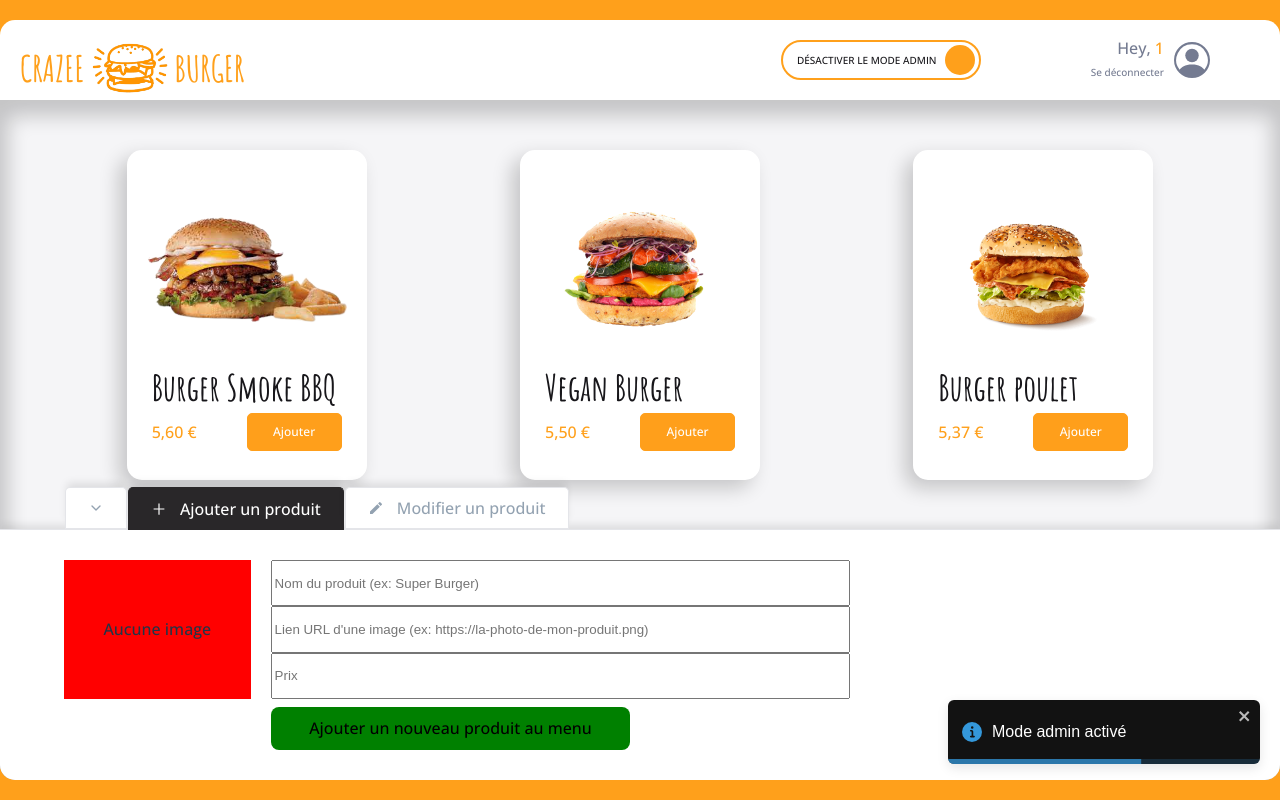
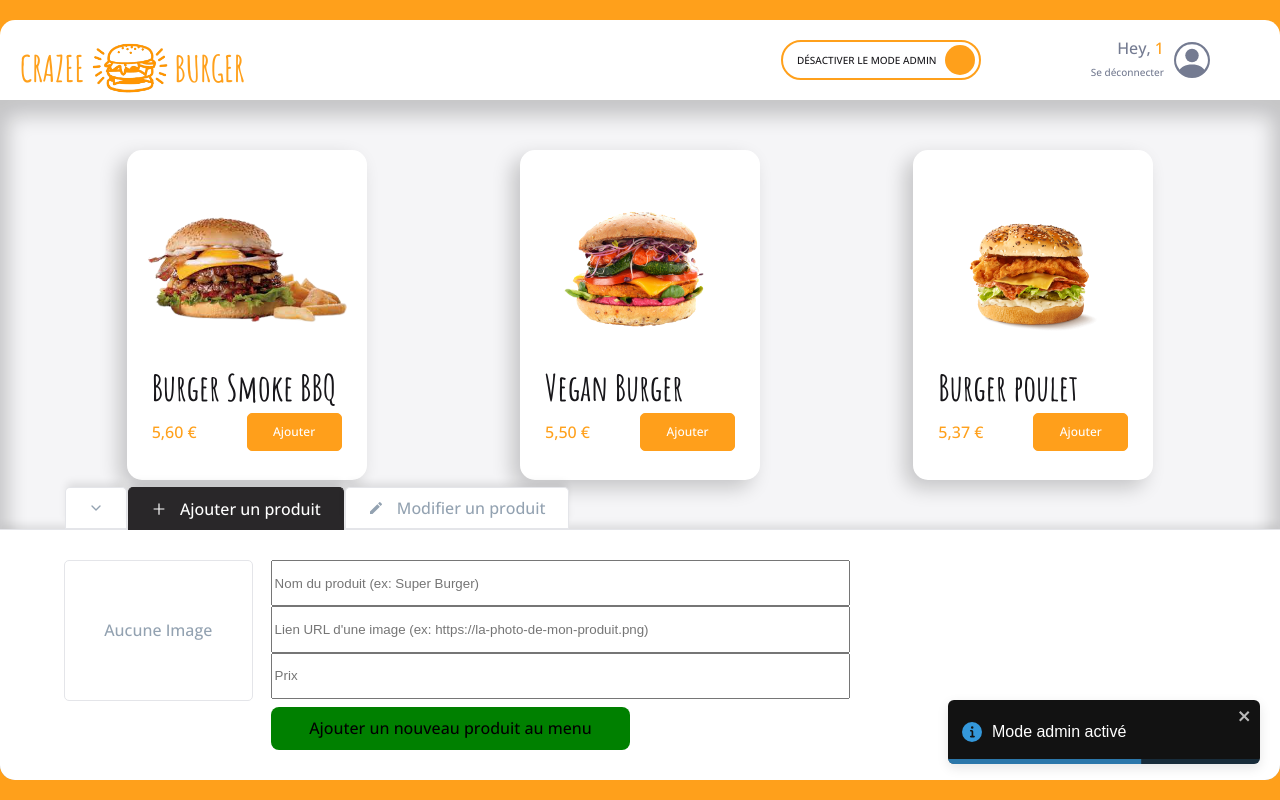
Before and after one commit to thomasdelafosse/Crazee-burger, a React (Vite) app: page /order/1 in a window 1280 px wide. Both pictures are taken after a click on the label 880 px from the left and 60 px from the top of the page. Built offline with nearby package versions, Linux system fonts and the light colour scheme.

Commit message:
✨ F08: AddForm > Add image preview on Form

```diff
--- a/src/Components/pages/order/Admin/AdminPanel/AddForm.jsx
+++ b/src/Components/pages/order/Admin/AdminPanel/AddForm.jsx
@@ -1,6 +1,7 @@
 import { useContext, useState } from "react";
 import styled from "styled-components";
 import OrderContext from "../../../../../context/OrderContext";
+import { theme } from "../../../../../theme/index.jsx";
 
 const EMPTY_PRODUCT = {
   id: "",
@@ -20,6 +21,7 @@ export default function AddForm() {
       id: crypto.randomUUID(), // id: new Date().getTime(),
     };
     handleAdd(newProductToAdd);
+    setnewProduct(EMPTY_PRODUCT);
   };
 
   const handleChange = (event) => {
@@ -30,7 +32,13 @@ export default function AddForm() {
 
   return (
     <AddFormStyled onSubmit={handleSubmit}>
-      <div className="image-preview">Aucune image</div>
+      <div className="image-preview">
+        {newProduct.imageSource ? (
+          <img src={newProduct.imageSource} alt={newProduct.title} />
+        ) : (
+          <div className="empty-image">Aucune Image</div>
+        )}
+      </div>
       <div className="input-fields">
         <input
           name="title"
@@ -71,11 +79,32 @@ const AddFormStyled = styled.form`
   grid-row-gap: 8px;
 
   .image-preview {
-    background: red;
+    /* background: red; */
     grid-area: 1 / -3 / 4 / 2;
+    /* display: flex;
+    justify-content: center;
+    align-items: center; */
+  }
+
+  /* .img {
+    border: 10px solid red;
+    width: 100px;
+    height: 100px;
+    object-fit: contain;
+    object-position: center;
+  } */
+
+  .empty-image {
+    /* background-color: green; */
+    height: 100%;
+    width: 100%;
     display: flex;
     justify-content: center;
     align-items: center;
+    border: 1px solid ${theme.colors.greyLight};
+    line-height: 1.5;
+    color: ${theme.colors.greySemiDark};
+    border-radius: ${theme.borderRadius.round};
   }
 
   .input-fields {
```
